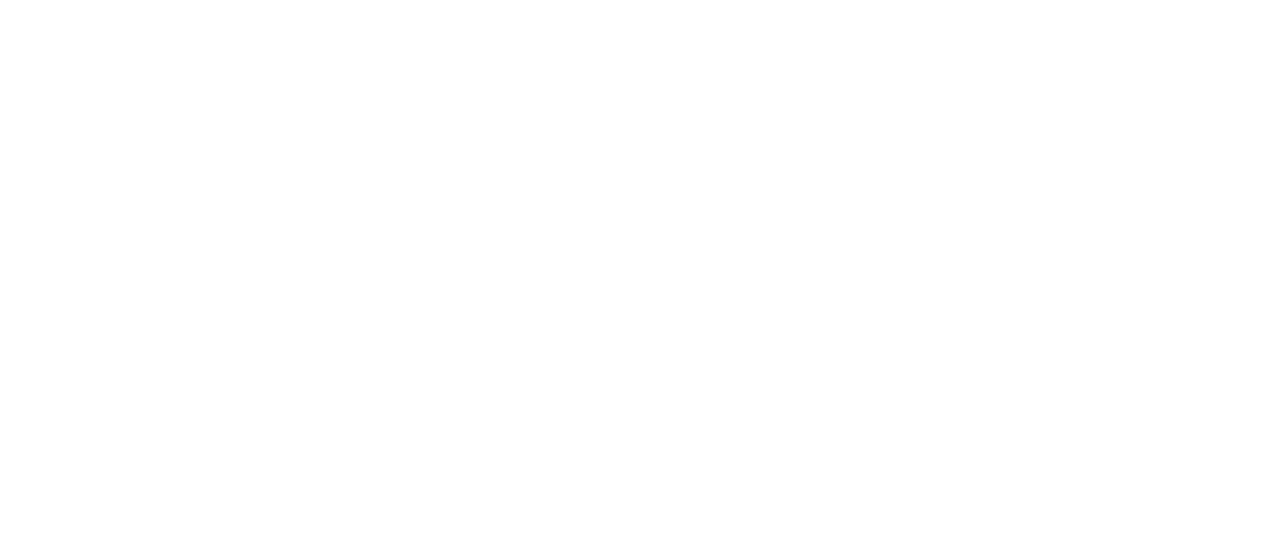
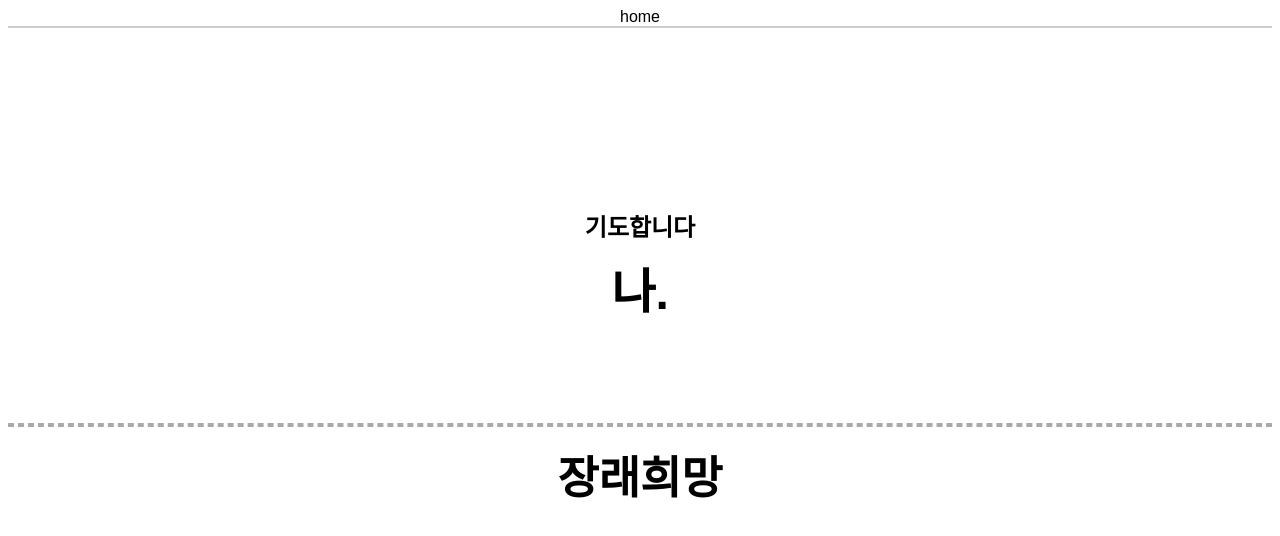
Before and after one commit to chaflame/introduce, a plain HTML site: page dream.html in a window 1280 px wide. Drawn offline with Linux system fonts and the light colour scheme; a web font is replaced by a local one.

Commit message:
edit dream.html

```diff
--- a/dream.html
+++ b/dream.html
@@ -27,9 +27,67 @@
     a:visited {color:black; text-decoration:none;}
     a:hover {color:#a9a9a9; text-decoration: none;}
 
+    h3 {
+        font-family : 'middle';
+        font-size : 1.5em;
+    }
 
+    h1 {
+        font-size : 3em;
+        font-family : 'bold', sans-serif;
+        text-align : center;
+    }
+
+    h2 {
+        font-family : 'light';
+        font-size : 2.8em;
+    }
+
+    p {
+        font-family : 'light', sans-serif;
+    }
+
+    img {
+        width : 200px;
+        height : 200px;
+        margin-left : 70px;
+        margin-right : 70px;
+        margin-bottom : 50px;
+        loading : "Lazy";
+        alt : "";
+
+    }
+    .text {
+        text-align : center;
+    }
+
+    .my-hr1 {
+        border: 0;
+        border: 0;
+        height: 2px;
+        background:#ccc;
+        margin-top : 0;
+        color : #a9a9a9;
+    }
+
+    .my-hr2 {
+        margin-top : 100px;
+        border: dashed 2px #a9a9a9;
+    }
+
+    .image {
+        text-align : center;
+    }
 </style>
 <body>
+    <div class="text">
+        <p style="margin-top :0; margin-bottom : 0;"><a href="index.html">home</a></p>
+        <hr class="my-hr1">
+        <h3 style="margin-top : 180px; margin-bottom : 0px;">기도합니다</h3>
+        <h1 style="margin-top : 10px;">나.</h1>
+        <hr class="my-hr2">
+        <h2 style="margin-top : 15px; margin-bottom : 150px;">장래희망</h2>
+    </div>
 
 </body>
 </html>
```
